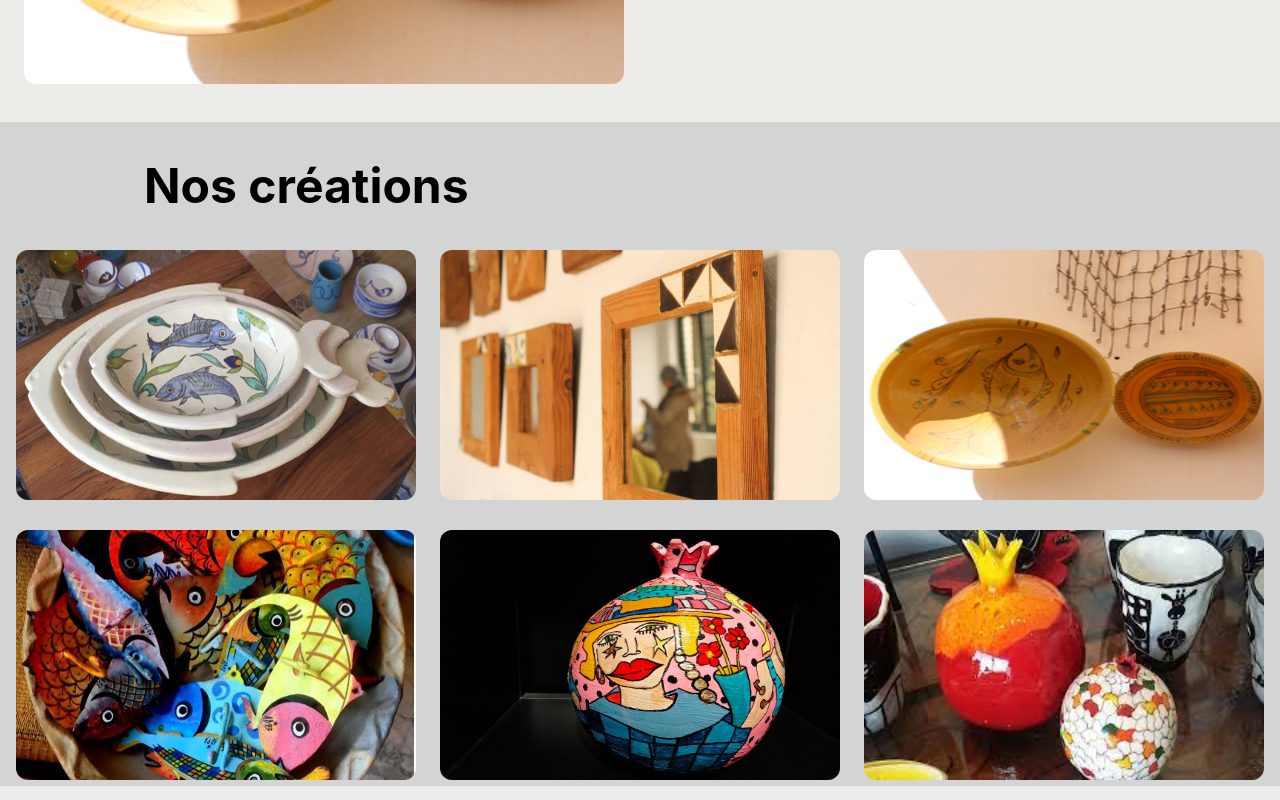
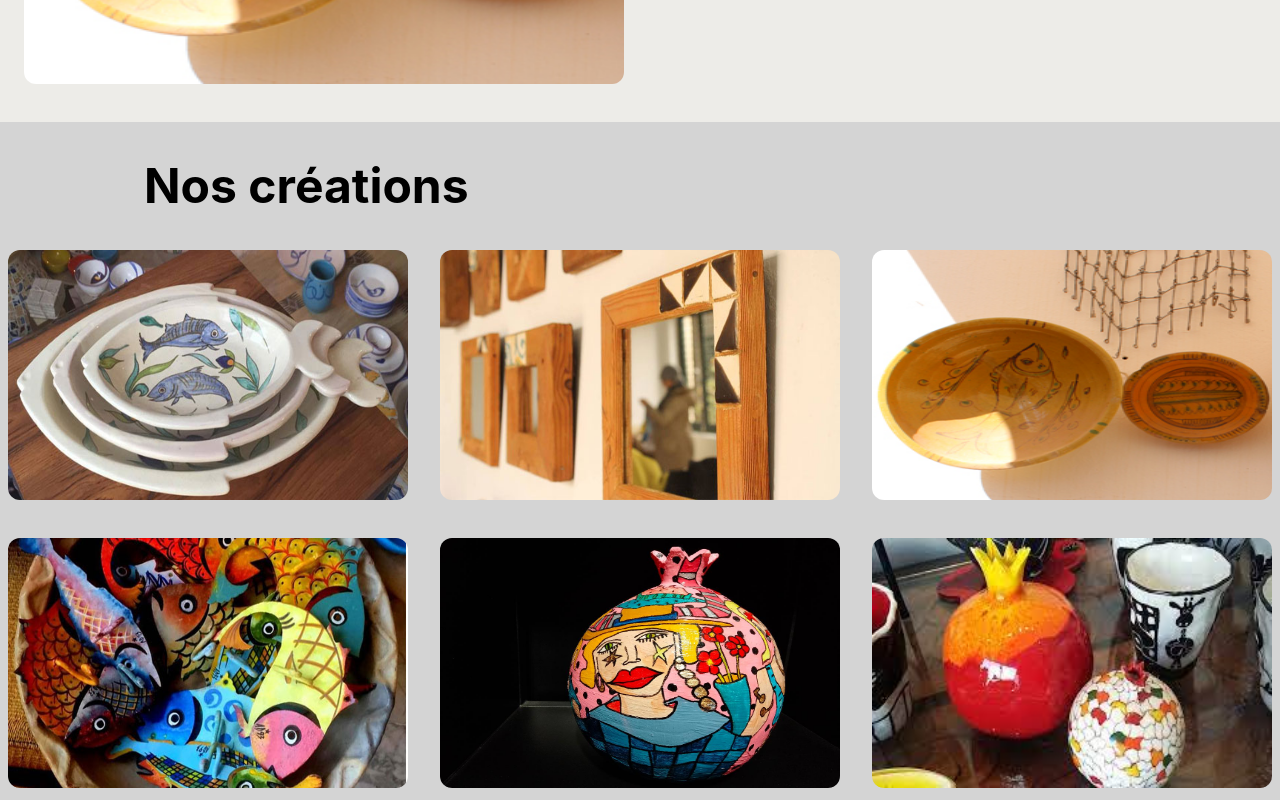
Before and after one commit to nmrabet/driba, a Next.js app: page / in a window 1280 px wide. Shown: the part 1500-2300 px from the top of the page. Built offline with nearby package versions, Linux system fonts and the light colour scheme.

Commit message:
Gallery gap

```diff
--- a/components/Gallery.js
+++ b/components/Gallery.js
@@ -17,9 +17,9 @@ const pics = [
 
 const Gallery = () => {
   return (
-    <div className="bg-neutral-300 my-8 ">
+    <div className="bg-neutral-300 my-8 pb-10">
       <h3 className="text-5xl font-bold pl-36 py-10">Nos créations</h3>
-      <div className="flex flex-wrap justify-center gap-6">
+      <div className="flex flex-wrap justify-center gap-8">
         {pics.map((pic) => {
           return (
             <div key={pic.id}>
```
